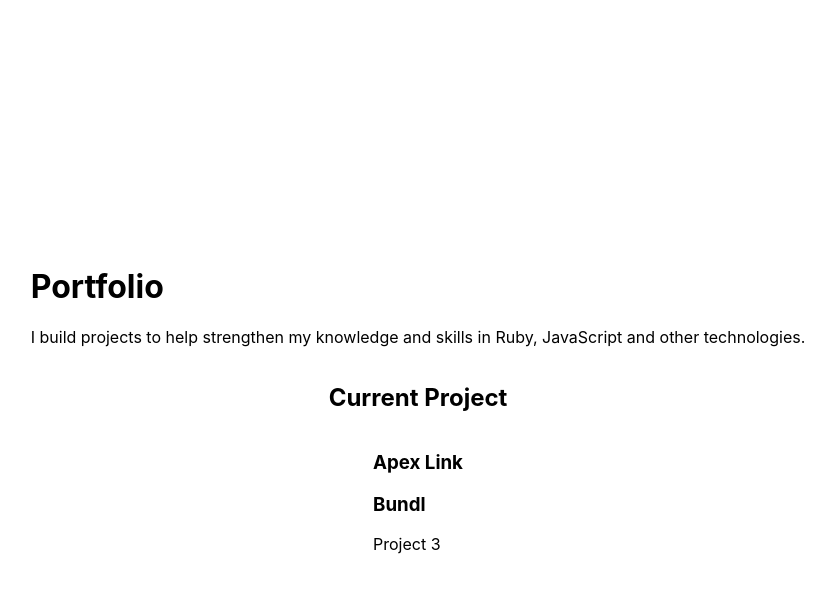
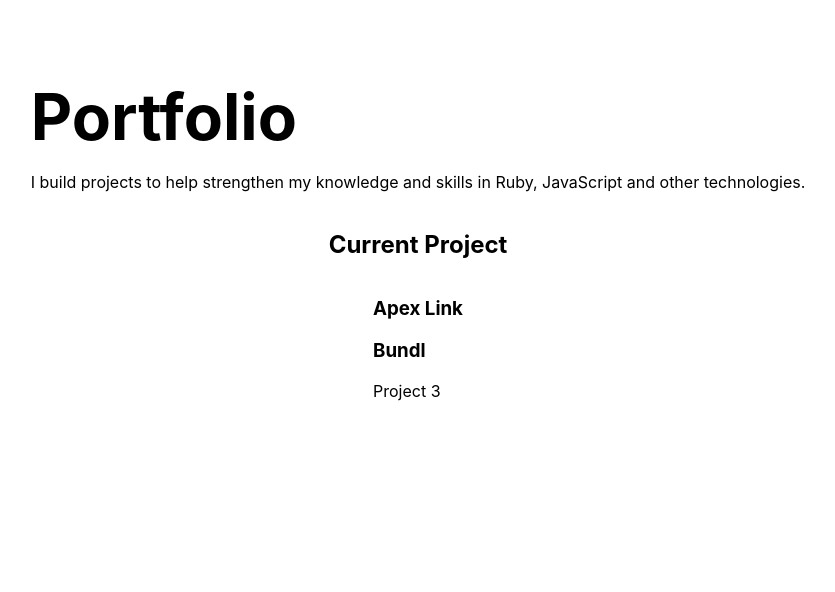
Before and after one commit to branmar97/my-mdx-blog, a Next.js app: page /portfolio in a window 1280 px wide. Shown: the top 592 px of the page, without its empty margins (222-1057 px from the left). Built offline with nearby package versions, Linux system fonts and the light colour scheme.

Commit message:
add title and description styles

```diff
--- a/styles/Portfolio.module.css
+++ b/styles/Portfolio.module.css
@@ -1,5 +1,4 @@
 .container {
-    min-height: 100vh;
     padding: 0 0.5rem;
     display: flex;
     flex-direction: column;
@@ -17,3 +16,19 @@
     align-items: center;
     max-width: 50rem;
 }
+
+.title {
+    margin: 0;
+    line-height: 1.15;
+    font-size: 4rem;
+}
+
+.title,
+.description {
+    text-align: left;
+}
+
+.description {
+    line-height: 1.5;
+    font-size: 1rem;
+}
```
